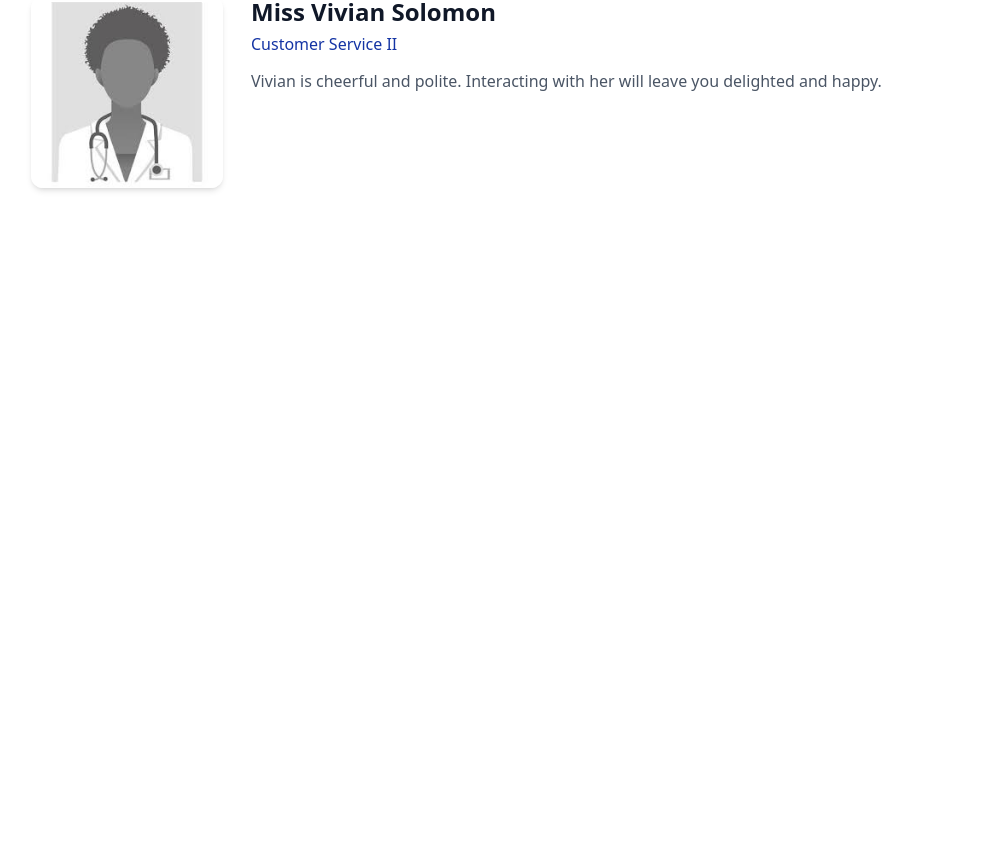
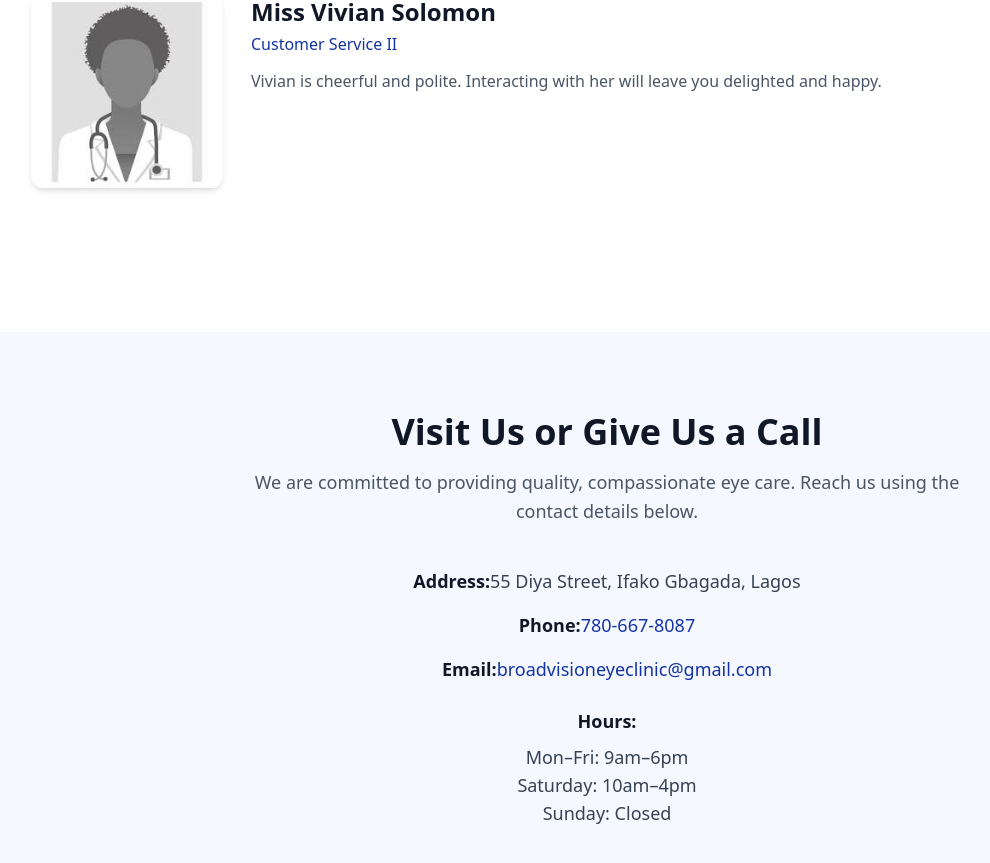
Before and after one commit to ChiomaAg/BroadVision, a React (Vite) app in the folder broadVision/: page /AboutUs in a window 1280 px wide. Shown: the part 1624-2487 px from the top of the page, without its empty margins (33-1023 px from the left). Before the commit the page ends 1892 px from the top, so only its background shows below. Built offline with nearby package versions, Linux system fonts and the light colour scheme.

Commit message:
Added call to action

```diff
--- /dev/null
+++ b/broadVision/src/components/CTA.jsx
@@ -0,0 +1,53 @@
+
+
+export default function CTA() {
+  return (
+    <section className="bg-[#f5f8ff] py-20 mt-16">
+      <div className="max-w-3xl mx-auto text-center px-6">
+
+        <h2 className="text-3xl sm:text-4xl font-bold text-gray-900">
+          Visit Us or Give Us a Call
+        </h2>
+
+        <p className="mt-4 text-lg text-gray-600 leading-relaxed">
+          We are committed to providing quality, compassionate eye care.
+          Reach us using the contact details below.
+        </p>
+
+        <div className="mt-10 space-y-4 text-gray-700 text-lg">
+
+          {/* ADDRESS */}
+          <p>
+            <strong className="text-gray-900">Address:</strong>
+            55 Diya Street, Ifako Gbagada, Lagos
+          </p>
+
+          {/* PHONE */}
+          <p>
+            <strong className="text-gray-900">Phone:</strong>
+            <a href="tel:7806678087" className="text-[#1434A4] hover:underline">
+              780-667-8087
+            </a>
+          </p>
+
+          {/* EMAIL (optional but professional) */}
+          <p>
+            <strong className="text-gray-900">Email:</strong>
+            <a href="mailto:broadvisioneyeclinic@gmail.com" className="text-[#1434A4] hover:underline">
+              broadvisioneyeclinic@gmail.com
+            </a>
+          </p>
+
+          {/* HOURS */}
+          <div className="mt-6">
+            <strong className="text-gray-900 block mb-2">Hours:</strong>
+            <p>Mon–Fri: 9am–6pm</p>
+            <p>Saturday: 10am–4pm</p>
+            <p>Sunday: Closed</p>
+          </div>
+
+        </div>
+      </div>
+    </section>
+  );
+}
--- a/broadVision/src/components/MeetTheTeam.jsx
+++ b/broadVision/src/components/MeetTheTeam.jsx
@@ -44,7 +44,7 @@ export default function MeetTheTeam() {
                 </p>
             </div>
 
-            <div className="space-y-10 md:space-y-12 max-w-6xl mx-auto">
+            <div className="space-y-10 md:space-y-12 max-w-6xl mx-auto ">
                 {team.map((member, i) => (
                     <div
                         key={i}
--- a/broadVision/src/pages/AboutUs.jsx
+++ b/broadVision/src/pages/AboutUs.jsx
@@ -1,11 +1,13 @@
 import Gallery from "../components/Gallery";
 import MeetTheTeam from "../components/MeetTheTeam";
+import CTA from "../components/CTA";
 
 export default function AboutUs() {
     return (
         <div>
             <Gallery />
             <MeetTheTeam />
+            <CTA />
         </div>
     )
 }
```
